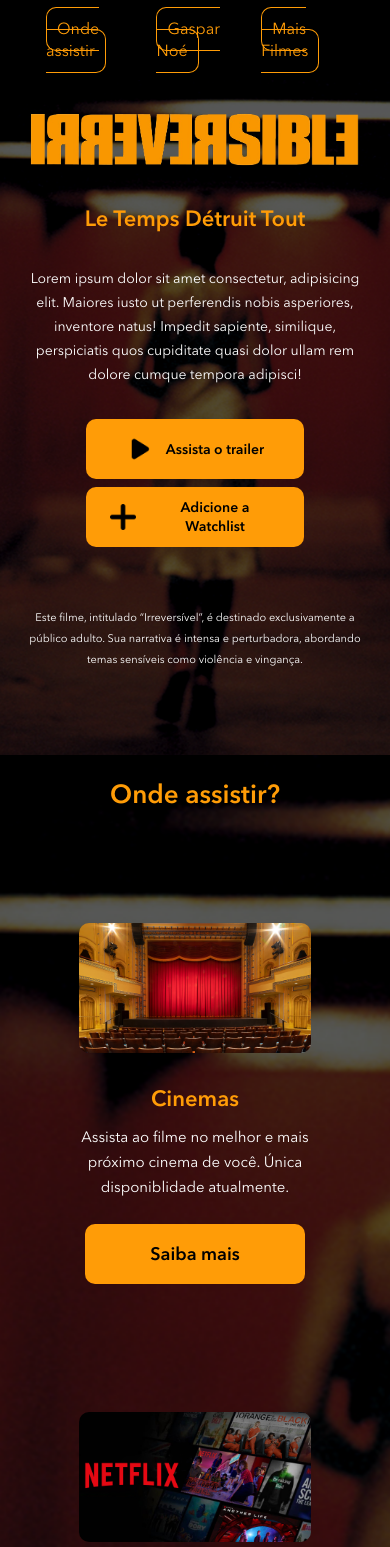
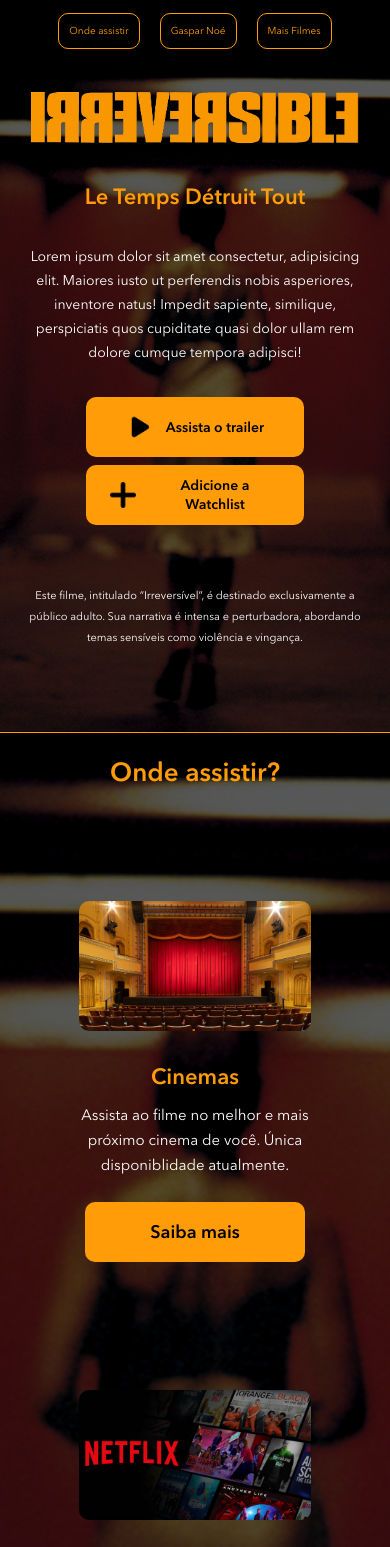
Before and after one commit to playstarpedro/Irreversible_landing_page, a website: page index.html in a window 390 px wide. Shown: the top 1547 px of the page. Drawn offline with nearby package versions, Linux system fonts and the light colour scheme; files that its build step writes are made by us from their sources; files whose address does not match are found by name.

Commit message:
reponsividade para celulares adicionada

```diff
--- a/src/styles/_header.scss
+++ b/src/styles/_header.scss
@@ -31,6 +31,10 @@
     &__links {
         display: flex;
 
+        @media (max-width: 768px) {
+            justify-content: center;
+        }
+
         &__item {
             margin: 10px;
         }
@@ -44,6 +48,11 @@
         color: variaveis.$secondaryTextColor;
         border-radius: 10px;
 
+        @media (max-width: 768px) {
+            height: 10px;
+            font-size: 10px;
+        }
+
         &:hover {
             transition: .2s ease;
             background-color: #fff;
--- a/src/styles/_hero.scss
+++ b/src/styles/_hero.scss
@@ -9,6 +9,7 @@
 
     @media (max-width: 768px) {
         background-image: url(../images/hero_irreversible_mobile.png);
+        border-bottom: 1px solid variaveis.$secondaryTextColor;
     }
 
     .button {
--- a/src/styles/_watch.scss
+++ b/src/styles/_watch.scss
@@ -10,6 +10,9 @@
 
     @media (max-width: 768px) {
         background-image: url(../images/hero_irreversible_mobile.png);
+        background-size: 375px 1675px;
+        background-size: cover;
+        background-position: -250px;
     }
 
     h2 {
--- a/src/styles/main.scss
+++ b/src/styles/main.scss
@@ -128,6 +128,10 @@ body {
     img {
         max-width: 100%;
         border-radius: 10px;
+
+        @media (max-width: 768px) {
+            margin-bottom: 14px;
+        }
     }
 
     &__text_container {
```
